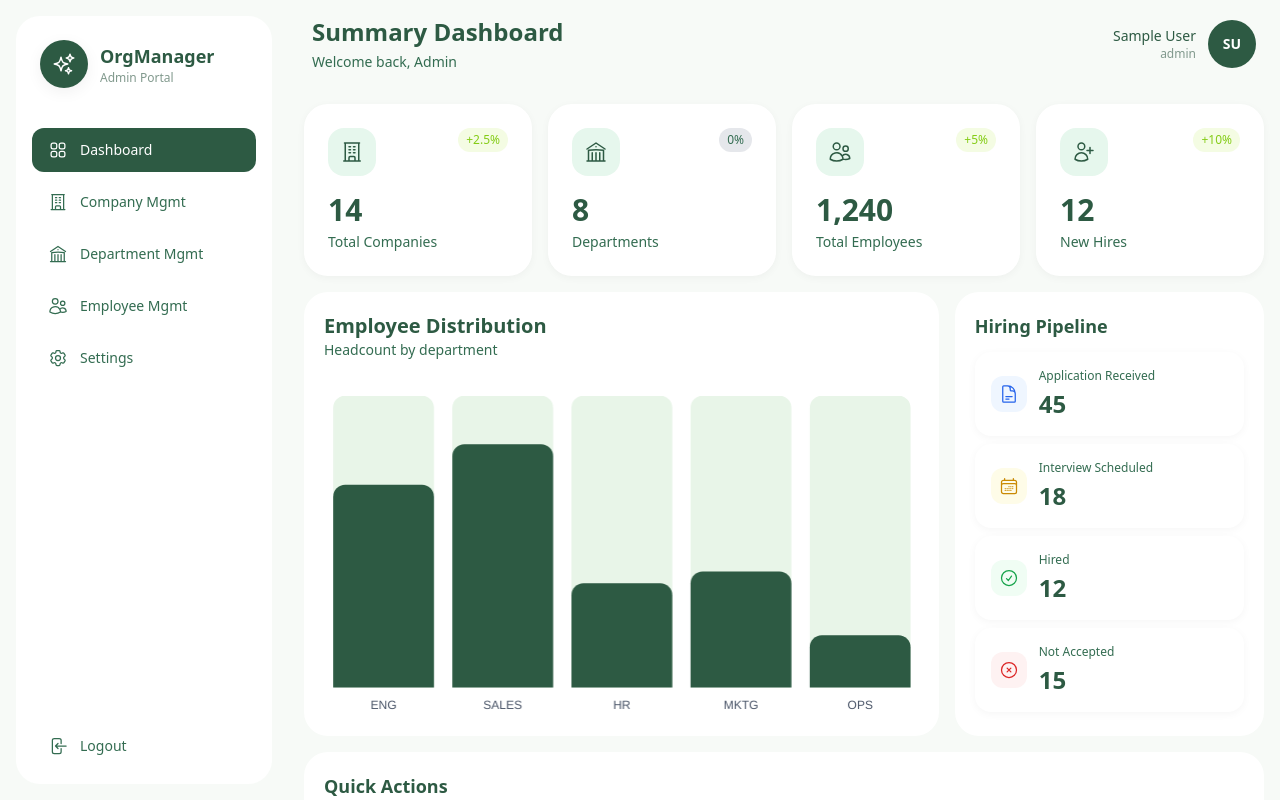
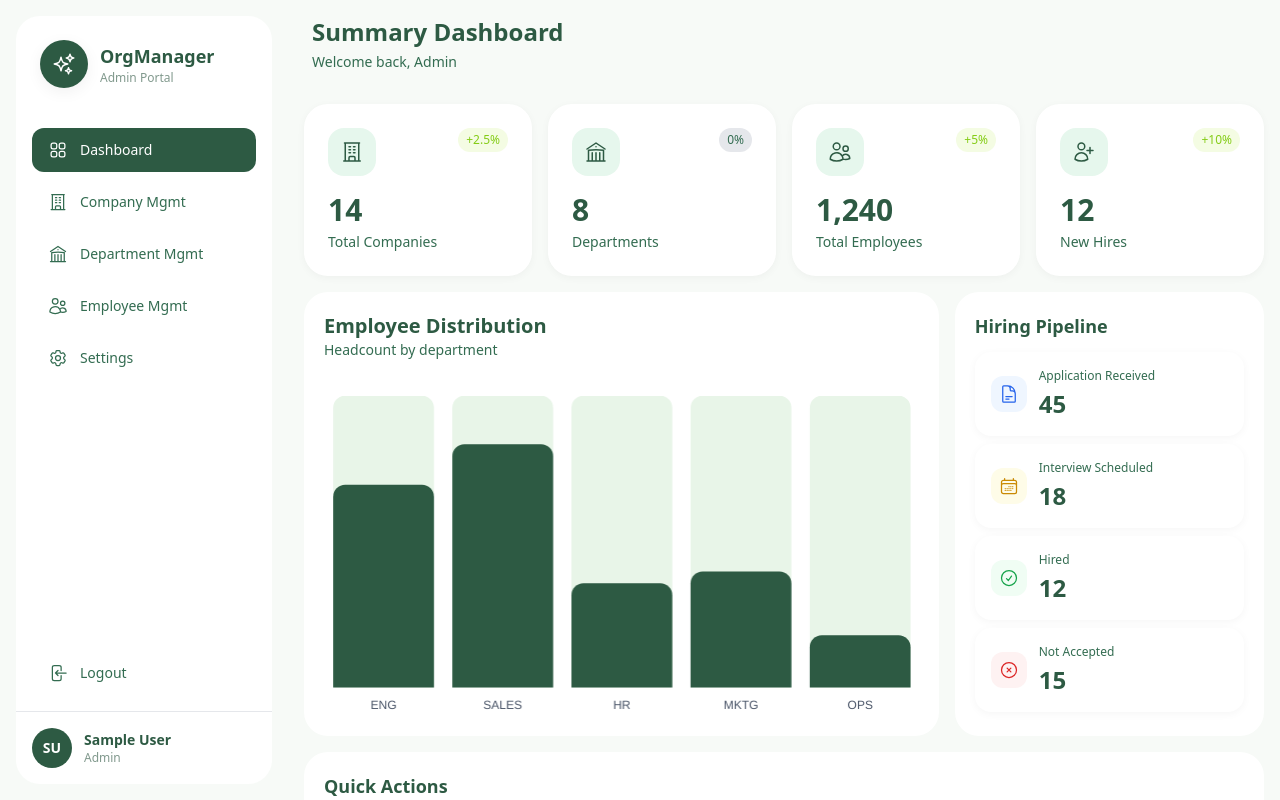
Before and after one commit to ahmednajibe/ems-task, a Vue app: page /dashboard in a window 1280 px wide. Built offline with nearby package versions, Linux system fonts and the light colour scheme; sample sign-in values are in the browser's storage.

Commit message:
feat: implement core application layout with sidebar, dashboard header, and routing with authentication guard

```diff
--- a/src/components/layout/DashboardHeader.vue
+++ b/src/components/layout/DashboardHeader.vue
@@ -28,16 +28,5 @@ const userInitials = () => {
       <h1 class="text-2xl font-bold text-neutral-800">{{ title }}</h1>
       <p v-if="subtitle" class="text-sm text-neutral-600 mt-1">{{ subtitle }}</p>
     </div>
-
-    <!-- User Avatar -->
-    <div class="flex items-center gap-3">
-      <div class="text-right">
-        <div class="text-sm font-medium text-neutral-800">{{ authStore.user?.name }}</div>
-        <div class="text-xs text-neutral-500">{{ authStore.user?.role }}</div>
-      </div>
-      <div class="w-12 h-12 rounded-full bg-primary-500 flex items-center justify-center">
-        <span class="text-white font-semibold text-sm">{{ userInitials() }}</span>
-      </div>
-    </div>
   </div>
 </template>
--- a/src/components/layout/Sidebar.vue
+++ b/src/components/layout/Sidebar.vue
@@ -79,9 +79,26 @@ const handleLogout = () => {
         @click="handleLogout"
         class="flex items-center gap-3 px-4 py-3 rounded-xl w-full text-neutral-600 hover:bg-red-50 hover:text-red-600 transition-all duration-200"
       >
-        <ArrowLeftEndOnRectangleIcon   class="w-5 h-5" />
+        <ArrowLeftEndOnRectangleIcon class="w-5 h-5" />
         <span class="text-sm font-medium">Logout</span>
       </button>
     </div>
+
+    <!-- User Info -->
+    <div class="p-4 border-t border-neutral-200">
+      <div class="flex items-center gap-3">
+        <div class="w-10 h-10 rounded-full bg-primary-500 flex items-center justify-center text-white font-semibold text-sm">
+          {{ authStore.user?.name.split(' ').map(n => n[0]).join('').toUpperCase().slice(0, 2) }}
+        </div>
+        <div class="flex-1 min-w-0">
+          <div class="text-sm font-semibold text-neutral-800 truncate">
+            {{ authStore.user?.name }}
+          </div>
+          <div class="text-xs text-neutral-500 capitalize">
+            {{ authStore.user?.role }}
+          </div>
+        </div>
+      </div>
+    </div>
   </aside>
 </template>
--- a/src/router/index.ts
+++ b/src/router/index.ts
@@ -1,7 +1,7 @@
 import { createRouter, createWebHistory } from 'vue-router'
 import LoginView from '@/views/auth/LoginView.vue'
 import DashboardView from '@/views/DashboardView.vue'
-
+import { useAuthStore } from '@/store/auth'
 const routes = [
   {
     path: '/',
@@ -64,4 +64,24 @@ const router = createRouter({
   routes
 })
 
+// Route Guard
+router.beforeEach((to, _from, next) => {
+  const authStore = useAuthStore()
+
+  // Public routes
+  const publicRoutes = ['/login']
+  const requiresAuth = !publicRoutes.includes(to.path)
+
+  if (requiresAuth && !authStore.isAuthenticated) {
+    // Not logged in, redirect to login
+    next('/login')
+  } else if (to.path === '/login' && authStore.isAuthenticated) {
+    // Already logged in, redirect to dashboard
+    next('/dashboard')
+  } else {
+    // Proceed
+    next()
+  }
+})
+
 export default router
```
